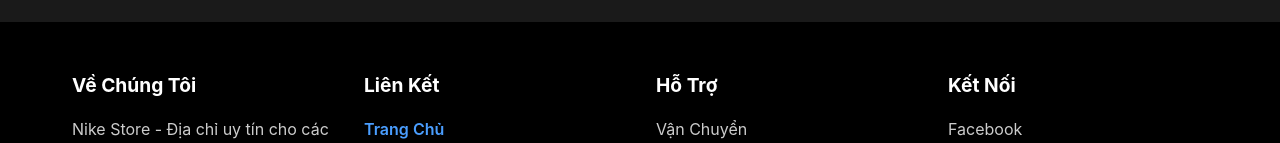
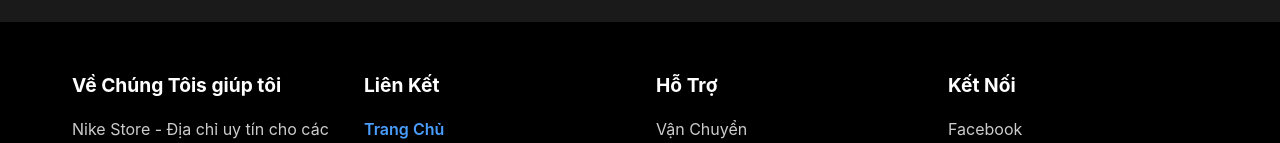
Before and after one commit to PhamDucHau/FeEditWebByChat, a React (Create React App) app: page / in a window 1280 px wide. Shown: the part 2486-2629 px from the top of the page. Built offline with nearby package versions, Linux system fonts and the light colour scheme.

Commit message:
Auto edit: Đổi text Về Chúng Tôi thành Về Chúng Tôis giúp tôi và đổi chữ màu trắng ...

```diff
--- a/src/components/Footer.js
+++ b/src/components/Footer.js
@@ -7,7 +7,7 @@ const Footer = () => {
     <footer className="footer">
       <div className="footer-container">
         <div className="footer-section">
-          <h3>Về Chúng Tôi</h3>
+          <h3>Về Chúng Tôis giúp tôi</h3>
           <p>Nike Store - Địa chỉ uy tín cho các sản phẩm giày Nike chính hãng với chất lượng đảm bảo.</p>
         </div>
         <div className="footer-section">
```
